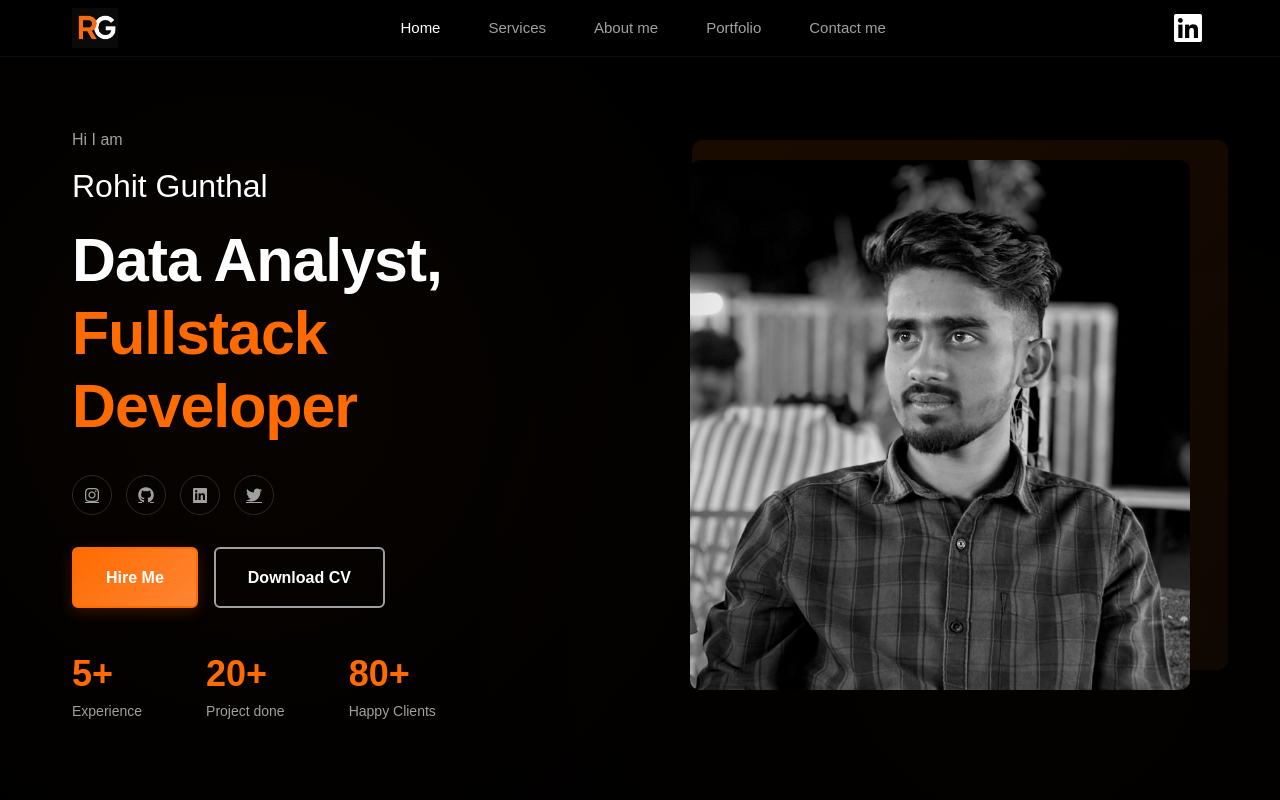
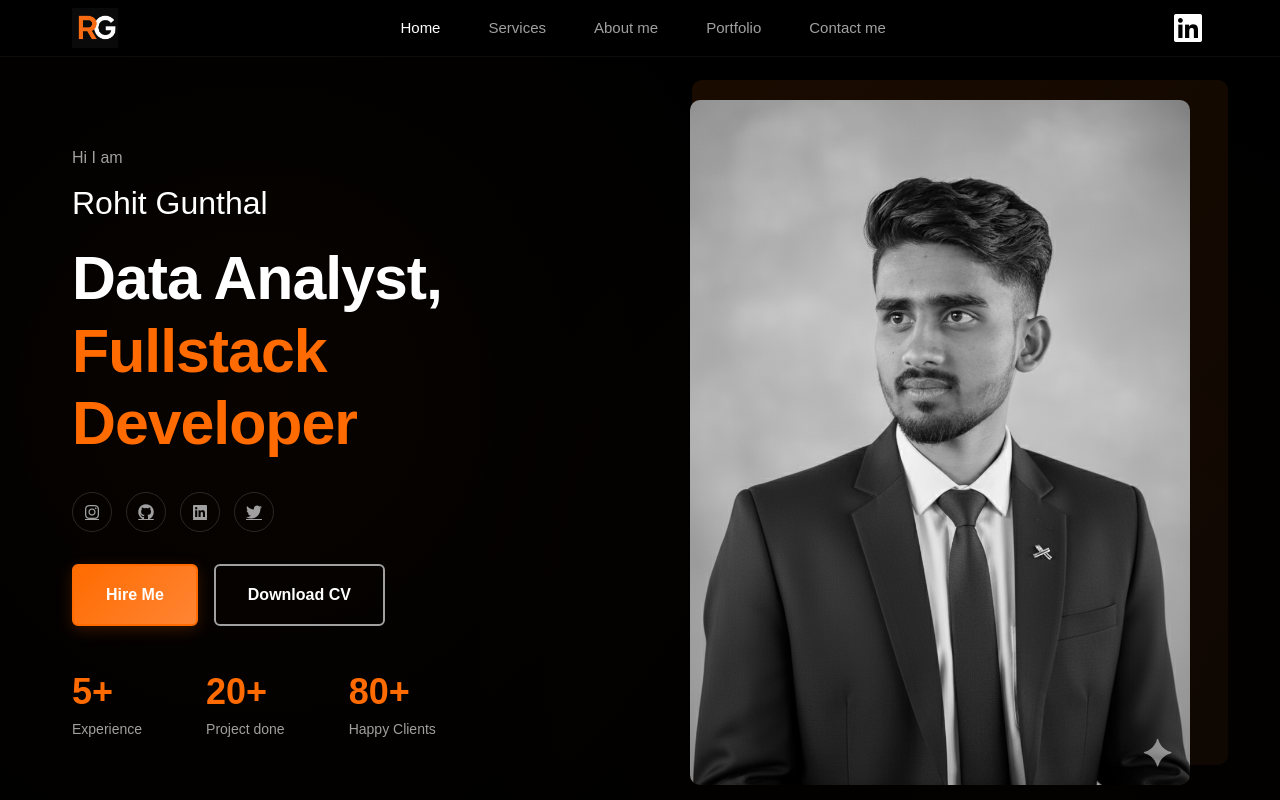
Before and after one commit to rohitgunthal18/portfolio-1, a plain HTML site: page index.html in a window 1280 px wide. Shown: the top 800 px of the page. Drawn offline with nearby package versions, Linux system fonts and the light colour scheme.

Commit message:
Update index.html

```diff
--- a/index.html
+++ b/index.html
@@ -337,7 +337,7 @@
     <section id="home" class="hero">
         <div class="container">
             <div class="hero-image">
-                <img src="img/profile.jpeg" alt="Rohit Gunthal - Web Developer & Data Analyst">
+                <img src="img/Rohit-Gunthal.png" alt="Rohit Gunthal - Web Developer & Data Analyst">
             </div>
 
             <div class="hero-content">
```
